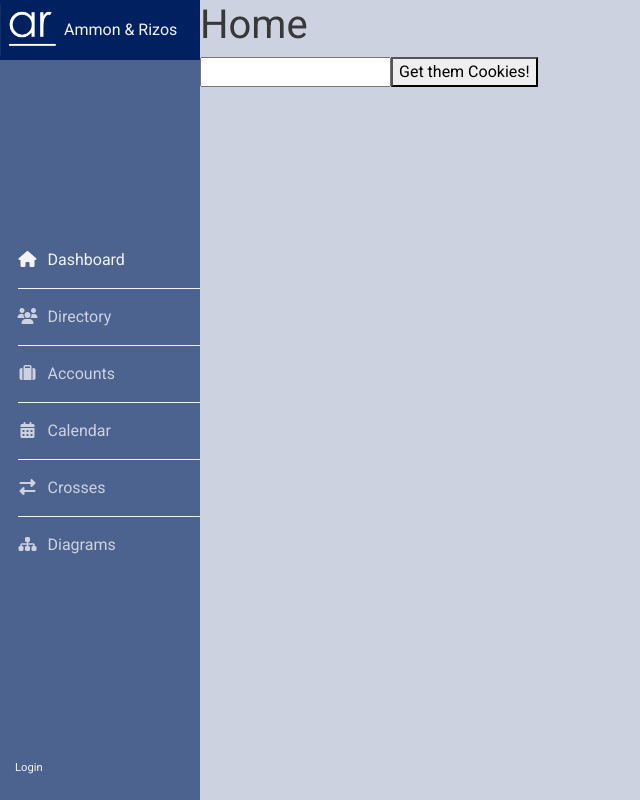
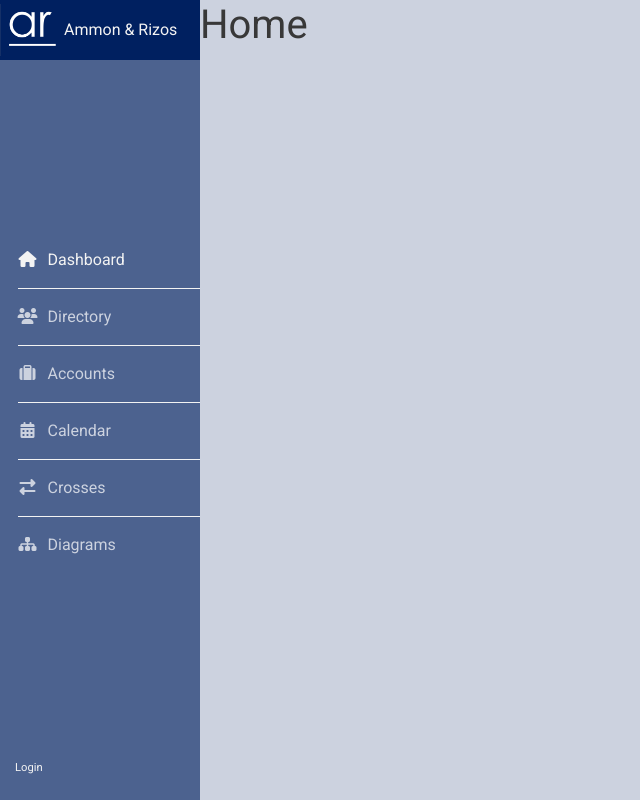
Before and after one commit to mdAmmon/AmmonRizosSite, a React (Create React App) app: page / in a window 1280 px wide. Shown: the whole page, without its empty margins (0-640 px from the left). Built offline with nearby package versions, Linux system fonts and the light colour scheme.

Commit message:
Deleted temporary content used for testing on cookies

```diff
--- a/src/components/Home.js
+++ b/src/components/Home.js
@@ -1,21 +1,15 @@
 import React, { Component } from 'react';
 
 class Home extends Component {
+    state = {
+        name: ''
+    }
 
-    setCookies = () => {
-        const { cookies } = this.props;
-        // now.setSeconds(now.getSeconds()+15);
-        const hour = 3600;
-        cookies.set('name', this.state.name, {maxAge: 3 * hour});
-        this.props.login(cookies.get('name'));
-        alert(cookies.get('name'));
-    }
+
     render() {
         return (
             <div>
                 <h1>Home</h1>
-                <input type="text" onChange={(e) => this.setState({name: e.target.value})} />
-                <button onClick={this.setCookies}>Get them Cookies!</button>
             </div>
 
         );
```
